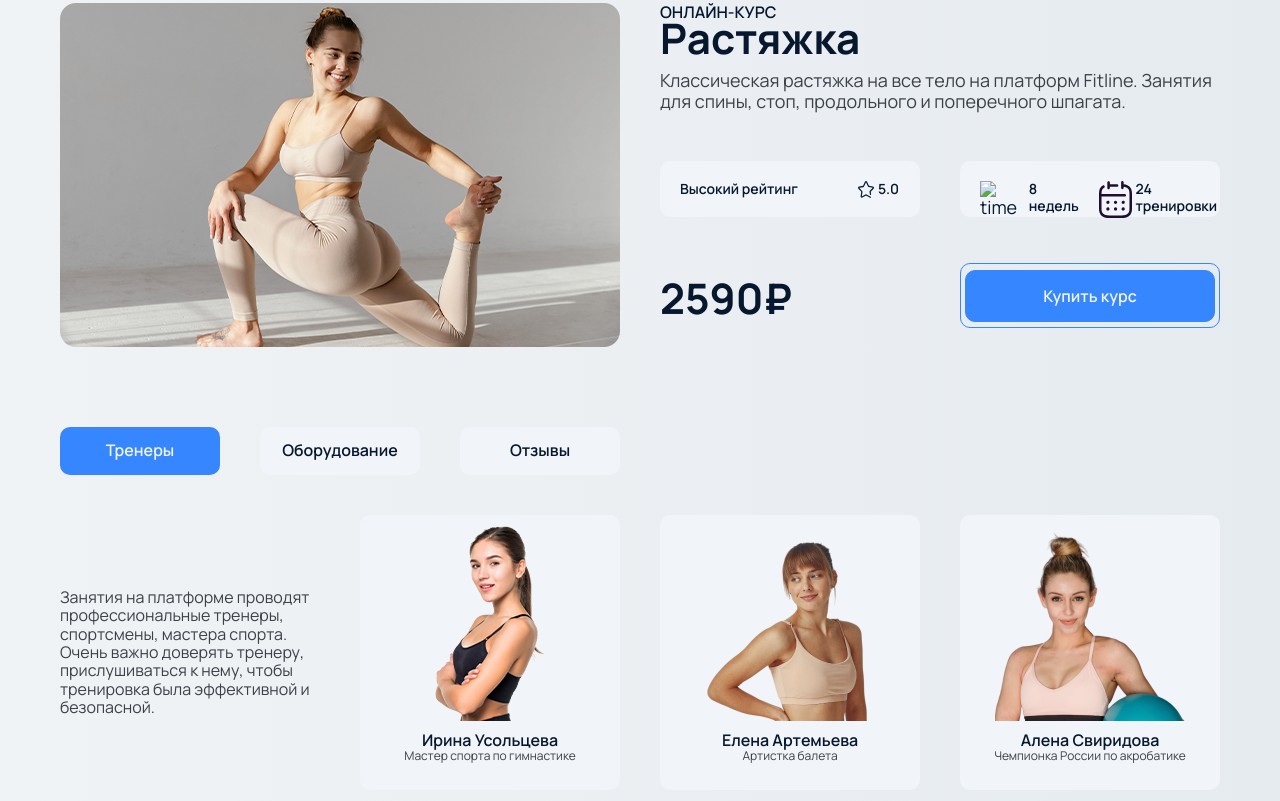
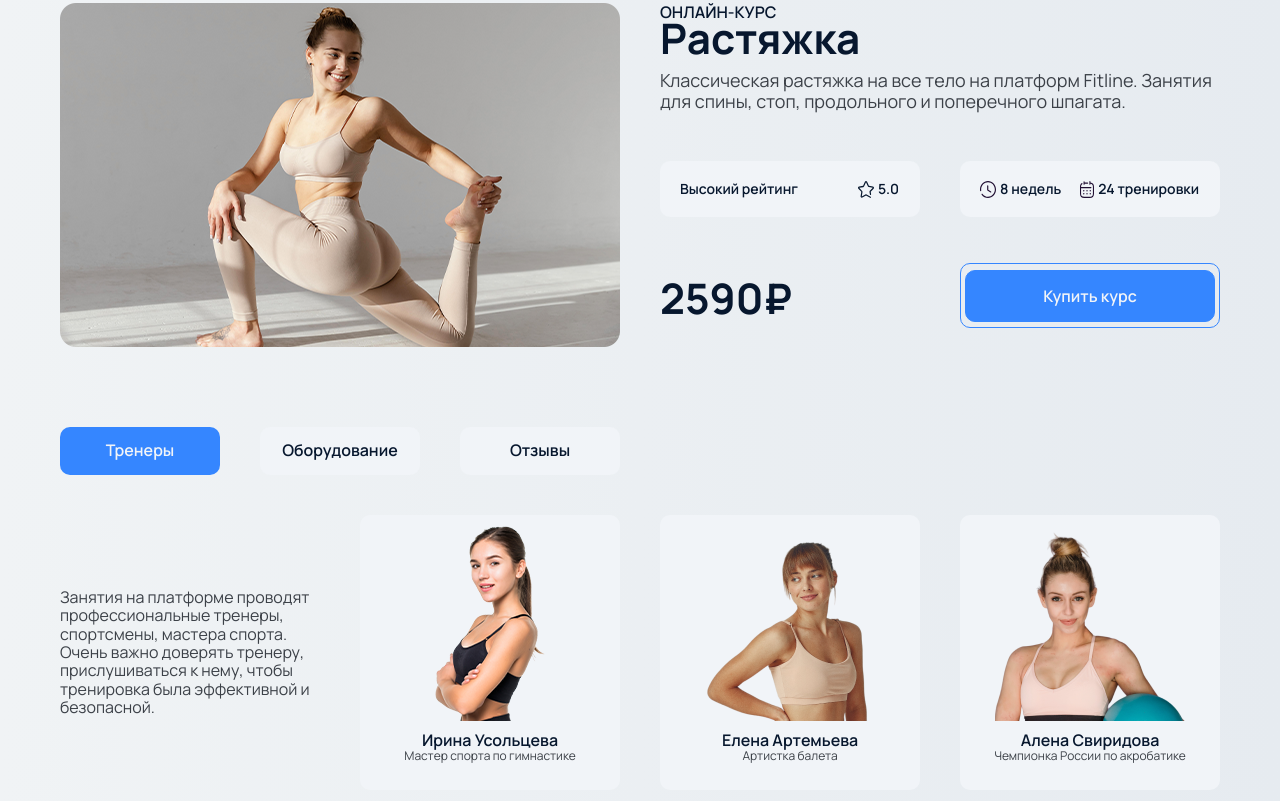
Before and after one commit to Afpia/website_fitline, a plain HTML site: page index.html in a window 1280 px wide. Shown: the part 2191-2992 px from the top of the page. Drawn offline with nearby package versions, Linux system fonts and the light colour scheme; the site is published under a folder, as on GitHub Pages, so addresses that start at the root find nothing.

Commit message:
fix picture

```diff
--- a/css.css
+++ b/css.css
@@ -206,7 +206,6 @@ body {
 	.header__second img {
 		display: none;
 		background-image: url(./img/1.png);
-
 	}
 	.header__main {
 		text-align: center;
--- a/index.html
+++ b/index.html
@@ -143,7 +143,7 @@
 							<div class="about-course__box">
 								<div class="about-course__inner-2">
 									<div class="about-course__time">
-										<img src="/svg/time.svg" alt="time">
+										<img src="./svg/time.svg" alt="time">
 										<p class="rating__text">
 											8 недель
 										</p>
```
